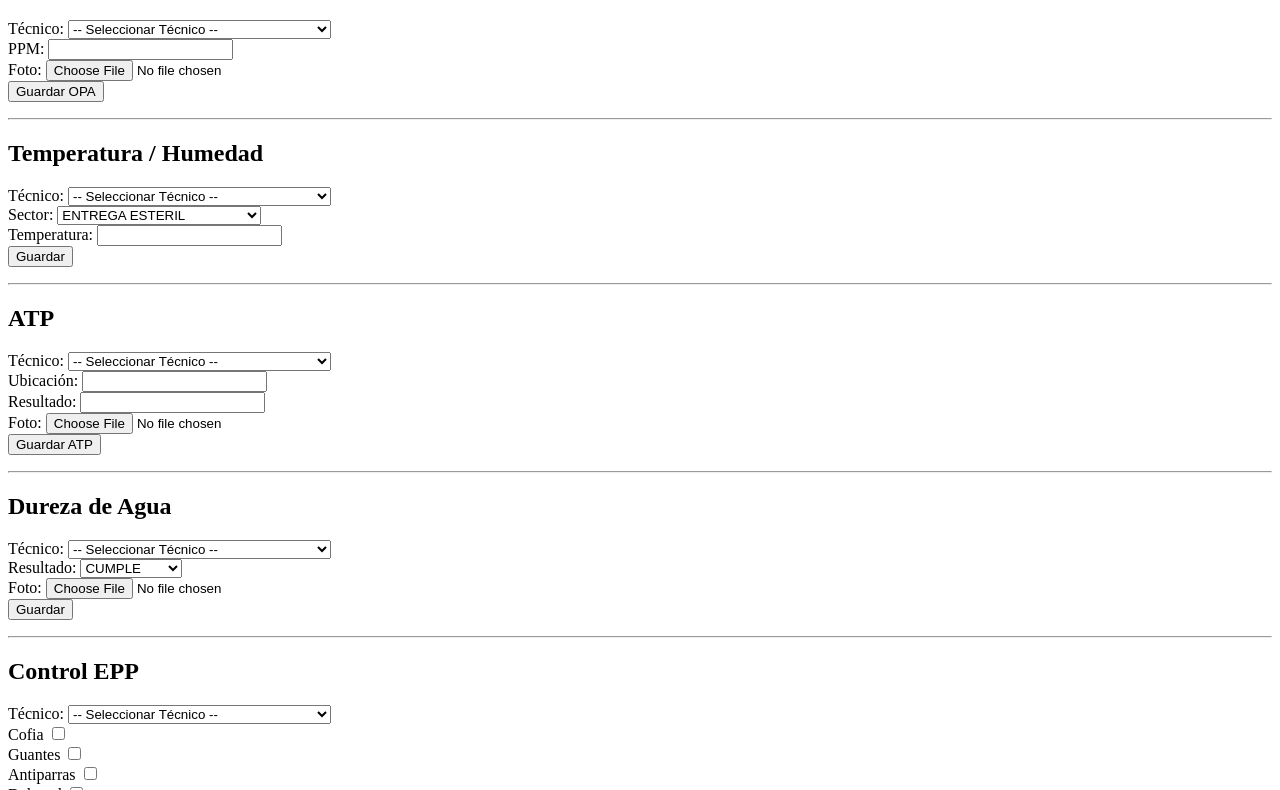
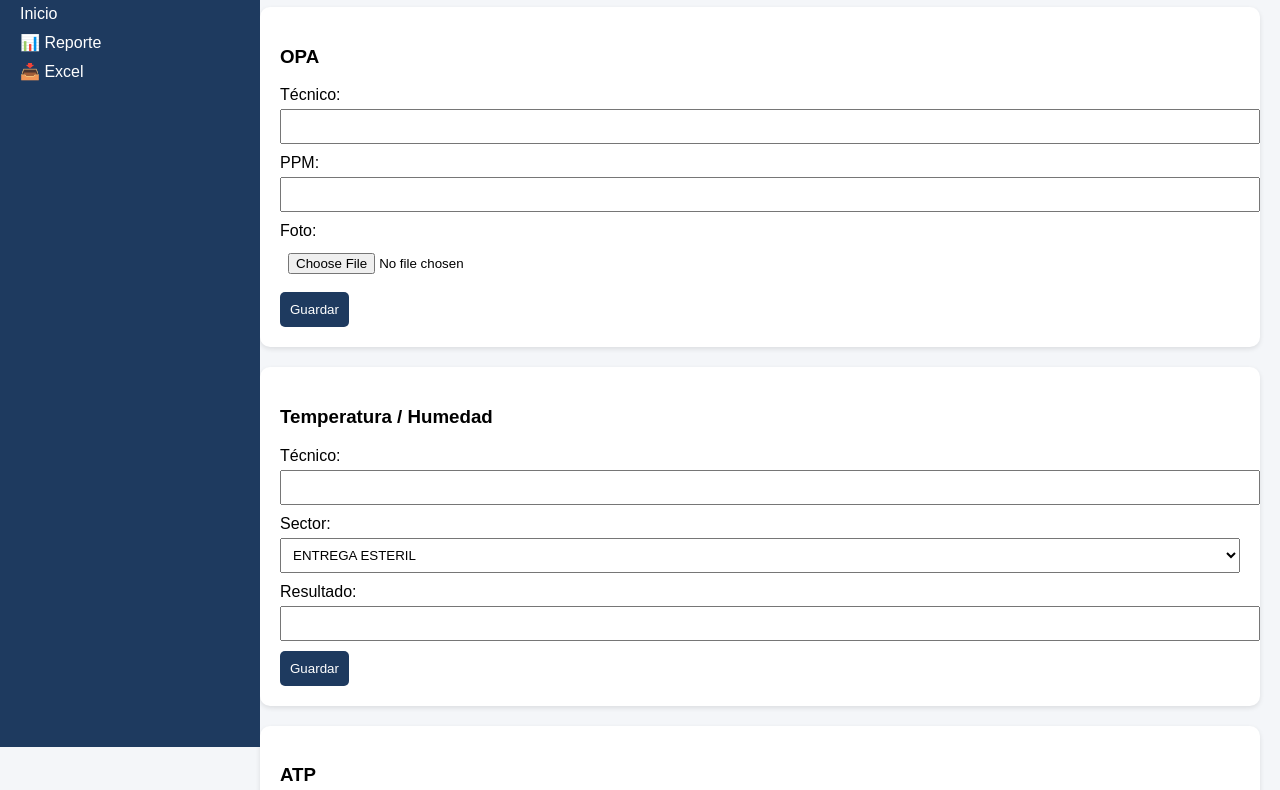
Before and after one commit to amantedaniel2-svg/control-esterilizacion, a website: page index.html in a window 1280 px wide. Shown: the part 93-883 px from the top of the page. Drawn offline with Linux system fonts and the light colour scheme.

Commit message:
Update index.html

```diff
--- a/index.html
+++ b/index.html
@@ -1,132 +1,195 @@
-<h1>Registro Control Central de Esterilización</h1>
+<!DOCTYPE html>
+<html lang="es">
+<head>
+<meta charset="UTF-8">
+<title>Control de Esterilización</title>
 
-<script>
-const tecnicos = [
-"ALLENDE VICTOR HUGO","AVALOS LAURA ANGELA","AVILA MARIA INES",
-"BARRIONUEVO ERICA CECILIA","CARMONA FABIANA","CONDORI CHAVEZ VALERIA CLAUDIA",
-"FAJARDO VALERIA","GALEAN DANIELA FERNANDA","GIUPPONI MARIA CRISTINA",
-"GONZALEZ MICHELLE VERONICA","HENRIQUEZ DAINA NISELA","LEZCANO ERICA DIANA",
-"LEZCANO JERONIMO EZEQUIEL","MALDONADO NATALIA SOLEDAD","MANCUSO MARINA VERONICA",
-"MONTEROS MIGUEL ANGEL","POSDELEY MARTHA ELIZABETH","PAVON LAUTARO LEONEL",
-"RIDDLE ALEXIS","RODRIGUEZ HORACIO FLORENCIO","RODRIGUEZ LILIANA KARINA",
-"SANTOS ALFREDO ANTONIO","SAYES YANINA SUSANA","SOSA MARCELO JAVIER",
-"SERRANO DANIEL FRANCISCO","SUTER LEILA YANINA VANESA","TERRAZAS KURT",
-"VARELA SILVINA DANIELA","VARGAS LUIS GREGORIO"
-];
-
-function cargarTecnicos() {
-  document.querySelectorAll(".tecnico").forEach(select => {
-    select.innerHTML = "<option value=''>-- Seleccionar Técnico --</option>";
-    tecnicos.forEach(t => {
-      const op = document.createElement("option");
-      op.value = t;
-      op.textContent = t;
-      select.appendChild(op);
-    });
-  });
+<style>
+body {
+  margin: 0;
+  font-family: Arial, sans-serif;
+  background: #f4f6f9;
 }
 
-window.onload = cargarTecnicos;
-</script>
+/* SIDEBAR */
+.sidebar {
+  width: 220px;
+  height: 100vh;
+  background: #1e3a5f;
+  color: white;
+  position: fixed;
+  padding: 20px;
+}
+
+.sidebar h2 {
+  margin-bottom: 30px;
+}
+
+.sidebar a {
+  display: block;
+  color: white;
+  text-decoration: none;
+  margin: 10px 0;
+}
+
+.sidebar a:hover {
+  text-decoration: underline;
+}
+
+/* MAIN */
+.main {
+  margin-left: 240px;
+  padding: 20px;
+}
+
+/* CARDS */
+.card {
+  background: white;
+  padding: 20px;
+  margin-bottom: 20px;
+  border-radius: 10px;
+  box-shadow: 0 2px 5px rgba(0,0,0,0.1);
+}
+
+h1 {
+  color: #1e3a5f;
+}
+
+button {
+  background: #1e3a5f;
+  color: white;
+  border: none;
+  padding: 10px;
+  border-radius: 5px;
+  cursor: pointer;
+}
+
+button:hover {
+  background: #16304d;
+}
+
+input, select {
+  width: 100%;
+  padding: 8px;
+  margin: 5px 0 10px 0;
+}
+</style>
+
+</head>
+
+<body>
+
+<div class="sidebar">
+  <h2>🏥 Esterilización</h2>
+  <a href="/">Inicio</a>
+  <a href="/reporte">📊 Reporte</a>
+  <a href="/excel">📥 Excel</a>
+</div>
+
+<div class="main">
+
+<h1>Control Central de Esterilización</h1>
 
 <!-- OPA -->
+<div class="card">
+  <h3>OPA</h3>
   <form action="/opa" method="POST" enctype="multipart/form-data">
-  <h2>OPA</h2>
+    Técnico:
+    <input name="tecnico" required>
+
+    PPM:
+    <input type="number" step="0.01" name="ppm" required>
+
+    Foto:
+    <input type="file" name="foto">
+
+    <button>Guardar</button>
+  </form>
+</div>
+
+<!-- TEMPERATURA -->
+<div class="card">
+  <h3>Temperatura / Humedad</h3>
+  <form action="/temperatura" method="POST">
 
     Técnico:
-  <select name="tecnico" class="tecnico" required></select><br>
-
-  PPM:
-  <input type="number" step="0.01" name="ppm" required><br>
-
-  Foto:
-  <input type="file" name="foto"><br>
-
-  <button type="submit">Guardar OPA</button>
-</form>
-
-<hr>
-
-<!-- TEMPERATURA -->
-<form action="/temperatura" method="POST">
-  <h2>Temperatura / Humedad</h2>
-
-  Técnico:
-  <select name="tecnico" class="tecnico" required></select><br>
+    <input name="tecnico">
 
     Sector:
     <select name="sector">
       <option>ENTREGA ESTERIL</option>
-    <option>LAVADO Y SECADO</option>
-    <option>LAVADO CIRUGIA</option>
-    <option>ACONDICIONADO CIRUGIA</option>
-    <option>ACONDICIONADO GENERAL</option>
-    <option>ACONDICIONADO TEXTIL</option>
-    <option>DEPOSITO INSUMOS</option>
-  </select><br>
+      <option>LAVADO</option>
+      <option>CIRUGIA</option>
+    </select>
 
-  Temperatura:
-  <input name="resultado" required><br>
+    Resultado:
+    <input name="resultado">
 
-  <button type="submit">Guardar</button>
+    <button>Guardar</button>
   </form>
-
-<hr>
+</div>
 
 <!-- ATP -->
+<div class="card">
+  <h3>ATP</h3>
   <form action="/atp" method="POST" enctype="multipart/form-data">
-  <h2>ATP</h2>
 
     Técnico:
-  <select name="tecnico" class="tecnico" required></select><br>
+    <input name="tecnico">
 
     Ubicación:
-  <input name="ubicacion"><br>
+    <input name="ubicacion">
 
     Resultado:
-  <input name="resultado"><br>
+    <input name="resultado">
 
     Foto:
-  <input type="file" name="foto"><br>
+    <input type="file" name="foto">
 
-  <button type="submit">Guardar ATP</button>
+    <button>Guardar</button>
   </form>
-
-<hr>
+</div>
 
 <!-- DUREZA -->
+<div class="card">
+  <h3>Dureza de Agua</h3>
   <form action="/dureza" method="POST" enctype="multipart/form-data">
-  <h2>Dureza de Agua</h2>
 
     Técnico:
-  <select name="tecnico" class="tecnico" required></select><br>
+    <input name="tecnico">
 
     Resultado:
     <select name="cumple">
       <option>CUMPLE</option>
       <option>NO CUMPLE</option>
-  </select><br>
+    </select>
 
     Foto:
-  <input type="file" name="foto"><br>
+    <input type="file" name="foto">
 
-  <button type="submit">Guardar</button>
+    <button>Guardar</button>
   </form>
-
-<hr>
+</div>
 
 <!-- EPP -->
+<div class="card">
+  <h3>Control EPP</h3>
   <form action="/epp" method="POST">
-  <h2>Control EPP</h2>
 
     Técnico:
-  <select name="tecnico" class="tecnico" required></select><br>
+    <input name="tecnico">
 
-  Cofia <input type="checkbox" name="cofia"><br>
-  Guantes <input type="checkbox" name="guantes"><br>
-  Antiparras <input type="checkbox" name="antiparras"><br>
-  Delantal <input type="checkbox" name="delantal"><br>
-  Botas <input type="checkbox" name="botas"><br>
+    <label><input type="checkbox" name="cofia"> Cofia</label><br>
+    <label><input type="checkbox" name="guantes"> Guantes</label><br>
+    <label><input type="checkbox" name="antiparras"> Antiparras</label><br>
+    <label><input type="checkbox" name="delantal"> Delantal</label><br>
+    <label><input type="checkbox" name="botas"> Botas</label><br>
 
-  <button type="submit">Guardar</button>
+    <button>Guardar</button>
   </form>
+</div>
+
+</div>
+
+</body>
+</html>
```
Lines whose indentation alone changed are shown as unchanged.
